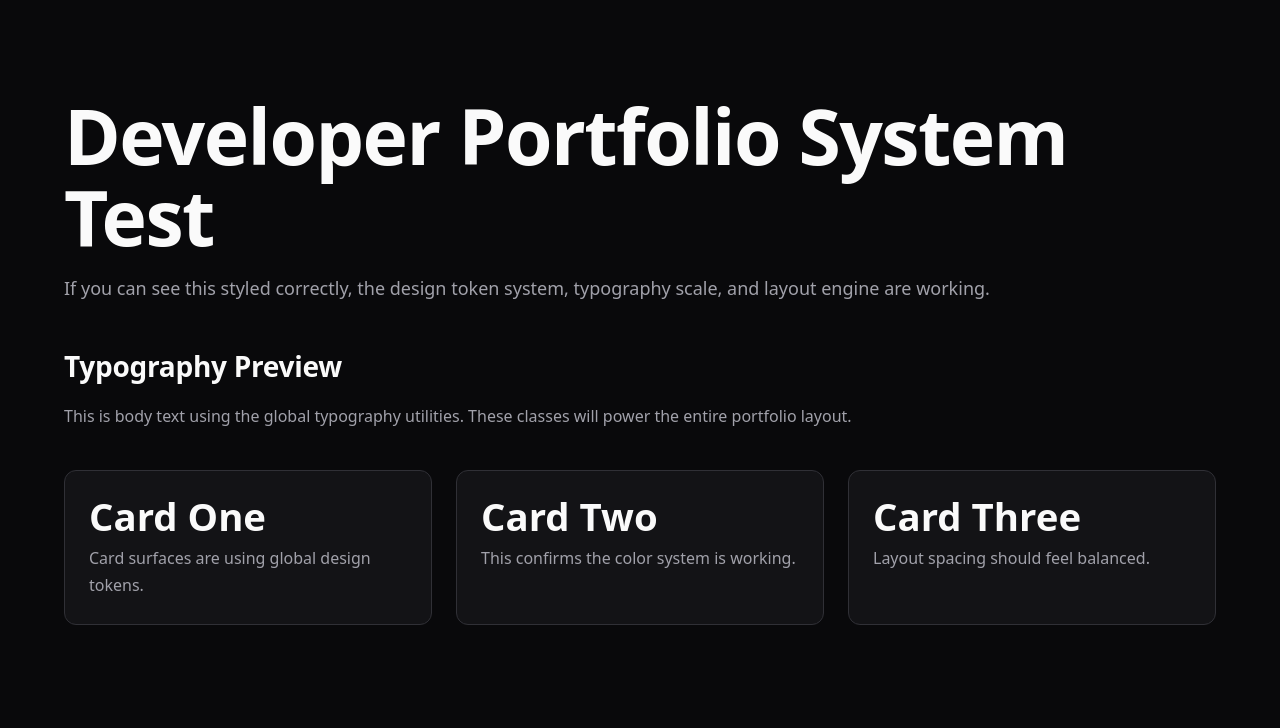
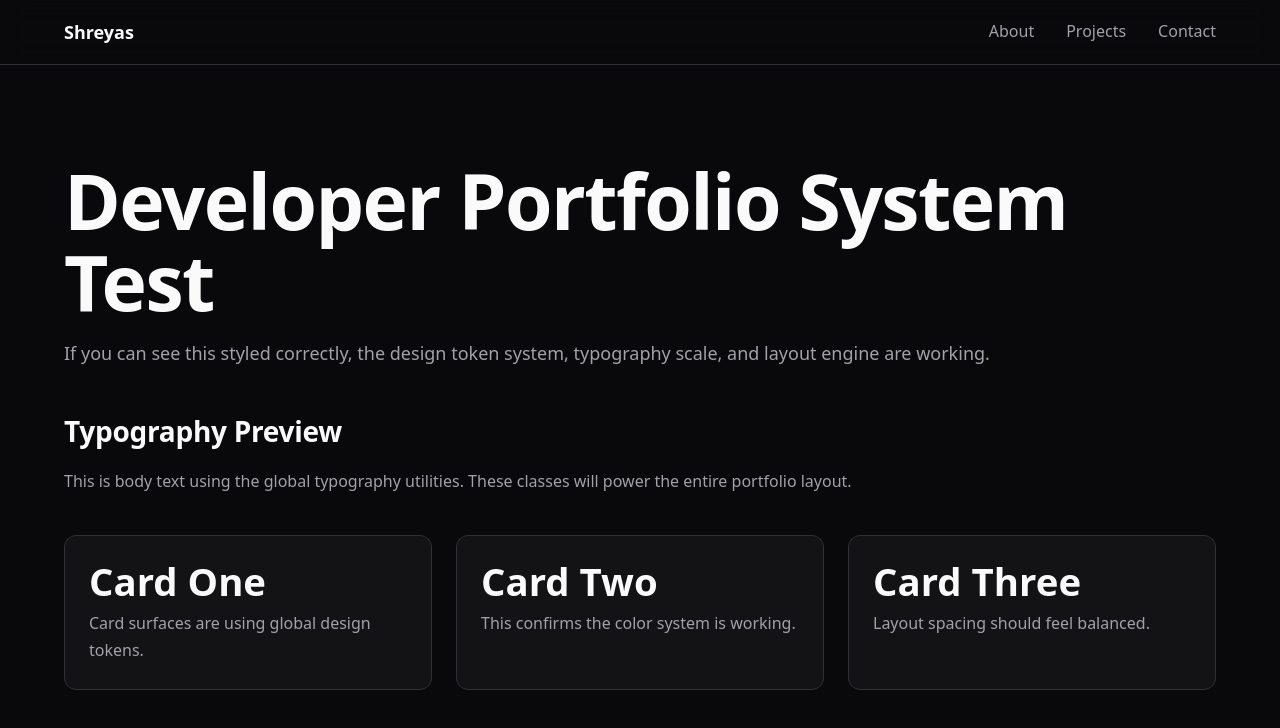
Before and after one commit to shrguhaneogi-pixel/portfolio, a Next.js app: page / in a window 1280 px wide. Shown: the top 728 px of the page. Built offline with nearby package versions, Linux system fonts and the light colour scheme.

Commit message:
feat: integrate global navbar into layout

```diff
--- a/app/layout.tsx
+++ b/app/layout.tsx
@@ -1,7 +1,9 @@
 import type { Metadata } from "next";
 import { Geist, Geist_Mono } from "next/font/google";
 import "./globals.css";
+
 import ScrollProvider from "@/components/providers/scroll-provider"
+import Navbar from "@/components/layout/navbar"
 
 const geistSans = Geist({
   variable: "--font-geist-sans",
@@ -29,6 +31,8 @@ export default function RootLayout({
         className={`${geistSans.variable} ${geistMono.variable} antialiased`}
       >
         <ScrollProvider>
+          <Navbar />
+
           {children}
         </ScrollProvider>
       </body>
--- a/components/layout/navbar.tsx
+++ b/components/layout/navbar.tsx
@@ -0,0 +1,42 @@
+"use client"
+
+import Link from "next/link"
+
+export default function Navbar() {
+  return (
+    <header className="w-full border-b border-[hsl(var(--border))] backdrop-blur-md">
+      <div className="container-main flex items-center justify-between h-16">
+
+        <Link href="/" className="font-semibold text-lg">
+          Shreyas
+        </Link>
+
+        <nav className="flex items-center gap-8 text-sm">
+
+          <Link
+            href="/about"
+            className="text-body hover:text-white transition-colors"
+          >
+            About
+          </Link>
+
+          <Link
+            href="/projects"
+            className="text-body hover:text-white transition-colors"
+          >
+            Projects
+          </Link>
+
+          <Link
+            href="/contact"
+            className="text-body hover:text-white transition-colors"
+          >
+            Contact
+          </Link>
+
+        </nav>
+
+      </div>
+    </header>
+  )
+}
```
